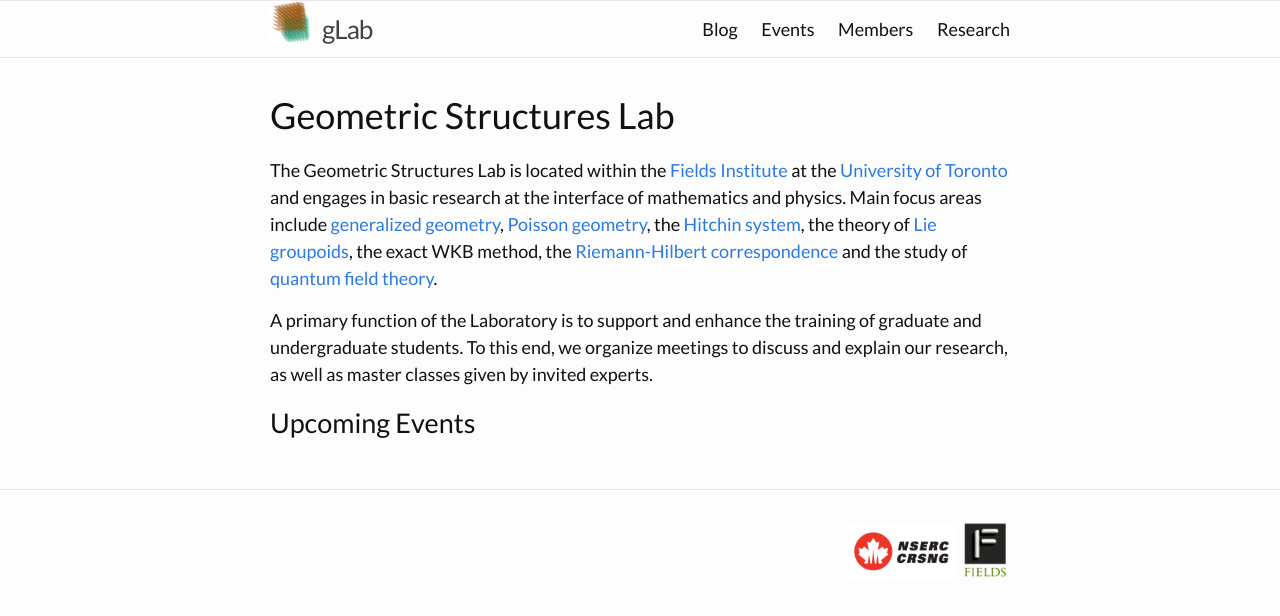
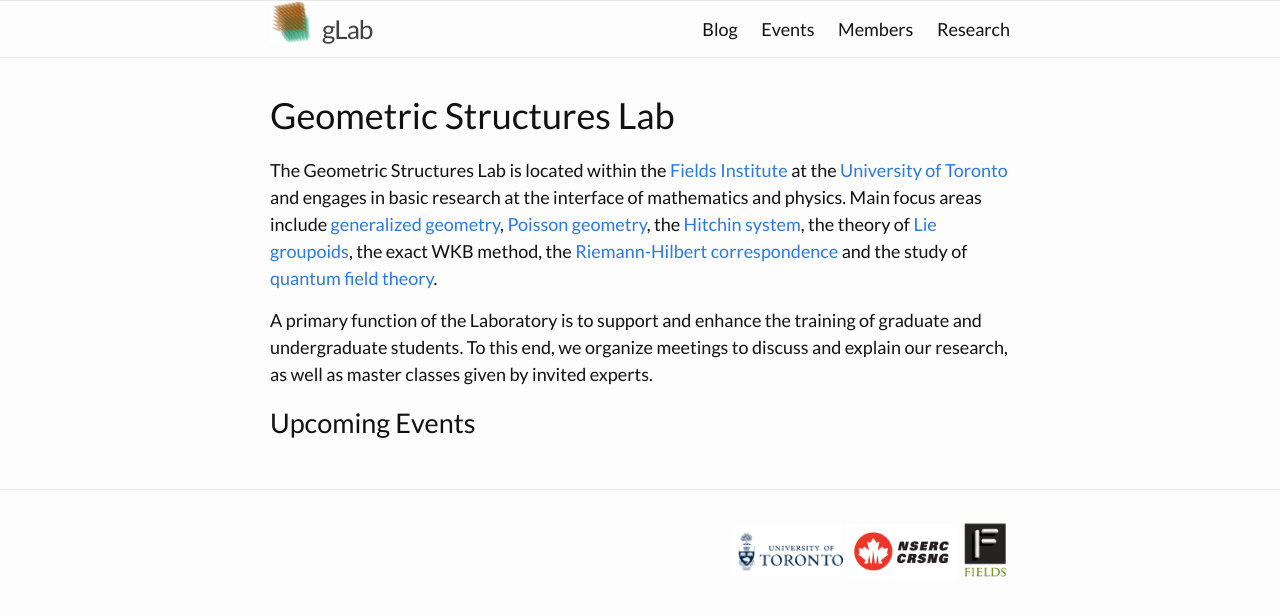
Before and after one commit to g-s-lab/glab, a Jekyll site: the page built from index.md, in a window 1280 px wide. Shown: the top 616 px of the page. Built offline with Jekyll 4.4.1, drawn with Linux system fonts in a browser that asks for light colours.

Commit message:
Update footer.html

```diff
--- a/_includes/footer.html
+++ b/_includes/footer.html
@@ -2,6 +2,7 @@
 
   <div class="wrapper">
     <div style="text-align:right">
+      <img src="{{ site.baseurl }}/images/UofT.png" alt="UofT" style="width: 110px;"/>
       <img src="{{ site.baseurl }}/images/NSERC_C.jpg" alt="NSERC" style="width: 110px;"/>
       <img src="{{ site.baseurl }}/images/fields117x149.png" alt="Fields" style="width: 50px;"/>
     </div>
```
